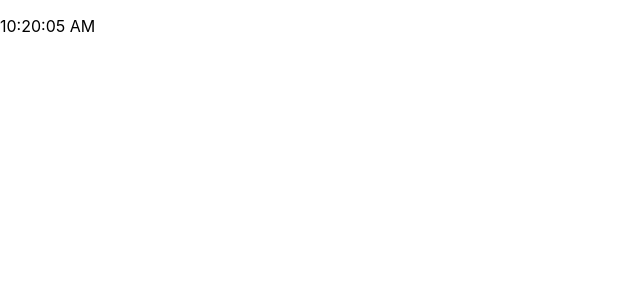
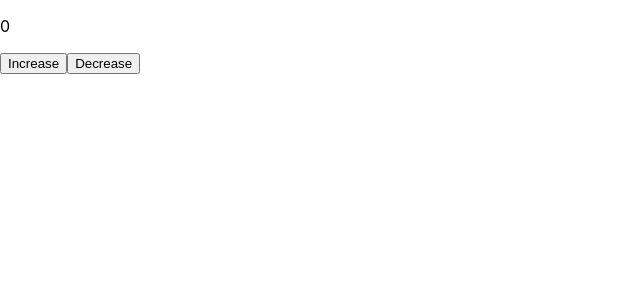
Before and after one commit to Bhargav1112/first-react-project, a React (Create React App) app: page / in a window 1280 px wide. Shown: the top 300 px of the page, without its empty margins (0-640 px from the left). Built offline with nearby package versions, Linux system fonts and the light colour scheme.

Commit message:
counter project

```diff
--- a/src/App.js
+++ b/src/App.js
@@ -1,5 +1,6 @@
 
 import "./App.css";
+import Counter from "./Containers/counter/Counter";
 import CountryFun from "./Containers/CountryFun";
 import Timer from "./Containers/Time/Timer";
 import TimerFunc from "./Containers/Time/TimerFunc";
@@ -11,7 +12,8 @@ function App() {
     <div>
       {/* <CountryFun /> */}
       {/* <Timer /> */}
-      <TimerFunc />
+      {/* <TimerFunc /> */}
+      <Counter />
     </div>
   );
 }
--- a/src/Containers/Time/TimerFunc.js
+++ b/src/Containers/Time/TimerFunc.js
@@ -10,7 +10,7 @@ function TimerFunc(props) {
         return () => {
             clearInterval(timeI)
         }
-    }, [])
+    }, [timer])
 
     return (
         <div>
--- /dev/null
+++ b/src/Containers/counter/Counter.js
@@ -0,0 +1,23 @@
+import React, { useState } from 'react';
+
+function Counter() {
+    const [count, setCount] = useState(0)
+
+    const incrementHandler = () => {
+        setCount(prevCount => prevCount < 10 ? prevCount + 1 : prevCount)
+    }
+
+    const decrementHandler = () => {
+        setCount(prevCount => prevCount > 0 ? prevCount - 1 : prevCount)
+    }
+
+    return (
+        <div>
+            <p>{count}</p>
+            <button type='button' onClick={incrementHandler}>Increase</button>
+            <button type='button' onClick={decrementHandler}>Decrease</button>
+        </div>
+    );
+}
+
+export default Counter;
```
